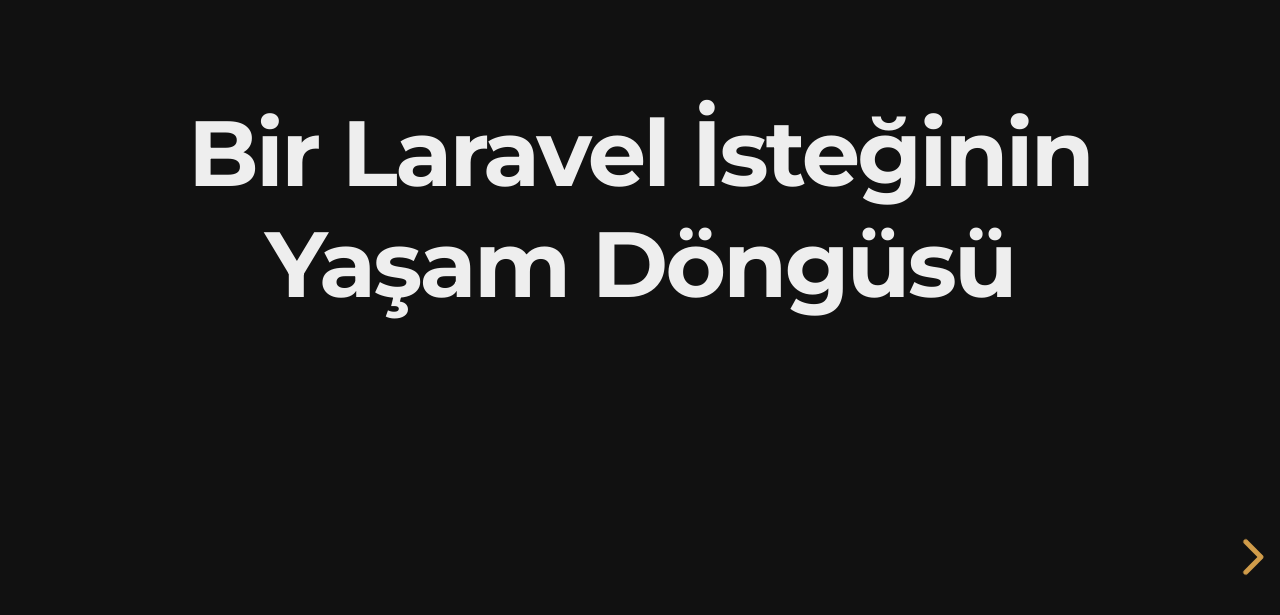
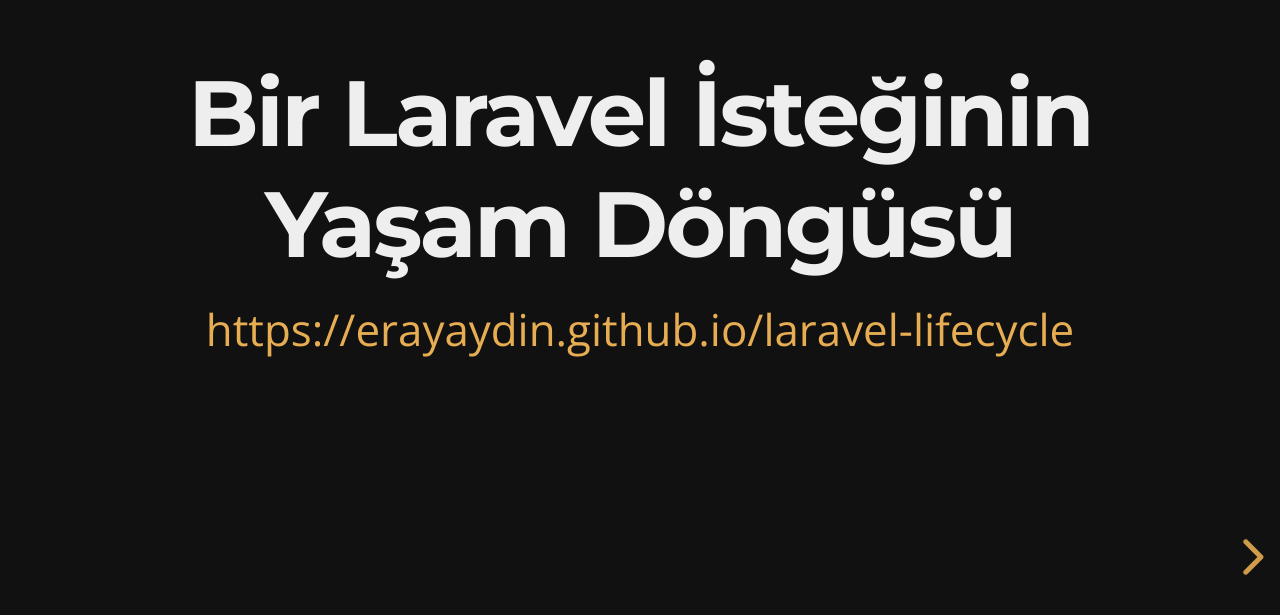
Before and after one commit to erayaydin/laravel-lifecycle, a plain HTML site: page index.html in a window 1280 px wide. Shown: the part 181-796 px from the top of the page. Drawn offline with nearby package versions, Linux system fonts and the light colour scheme.

Commit message:
Added link to first slide

```diff
--- a/index.html
+++ b/index.html
@@ -17,6 +17,7 @@
     <div class="slides">
         <section>
             <h2>Bir Laravel İsteğinin Yaşam Döngüsü</h2>
+            <p><a href="https://erayaydin.github.io/laravel-lifecycle">https://erayaydin.github.io/laravel-lifecycle</a></p>
         </section>
         <section>
             <h3>1. İsteğin Gelmesi</h3>
```
